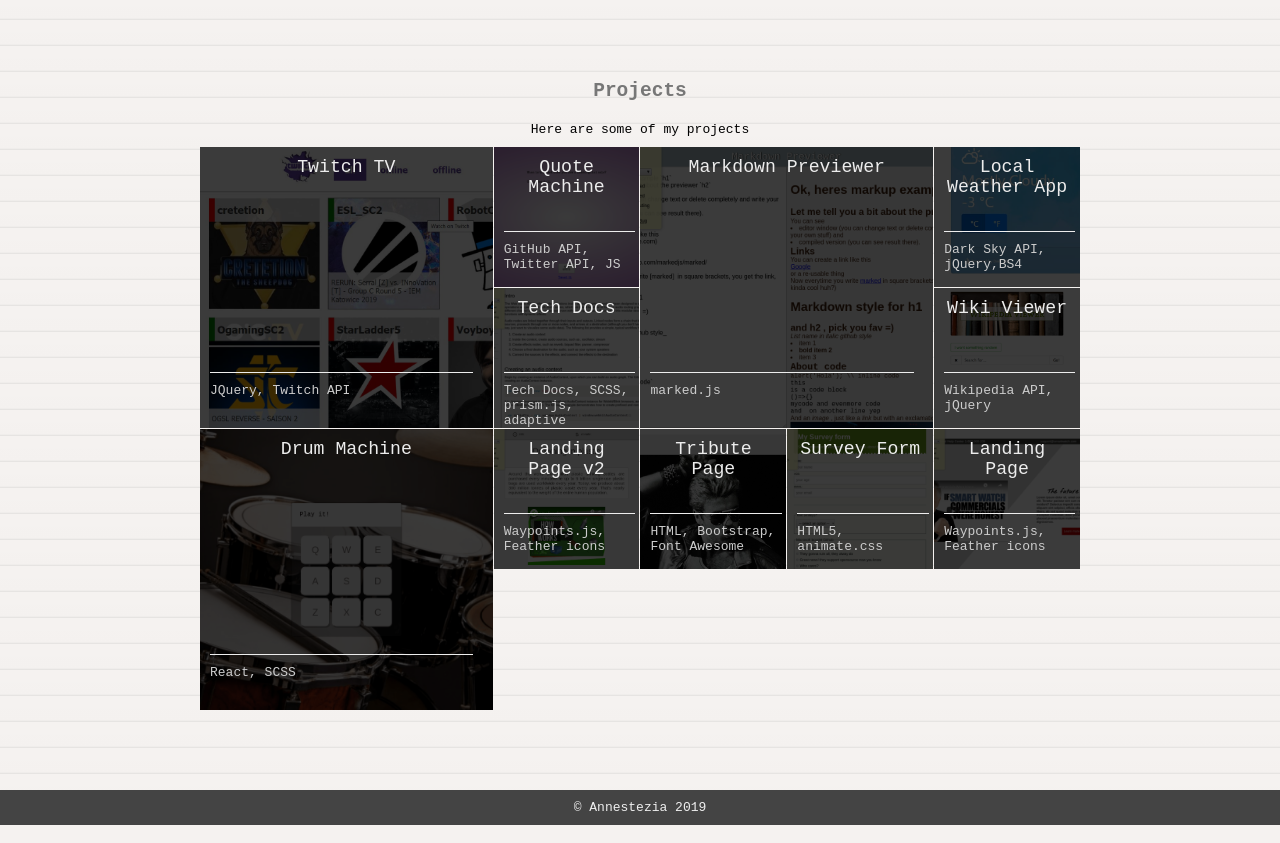
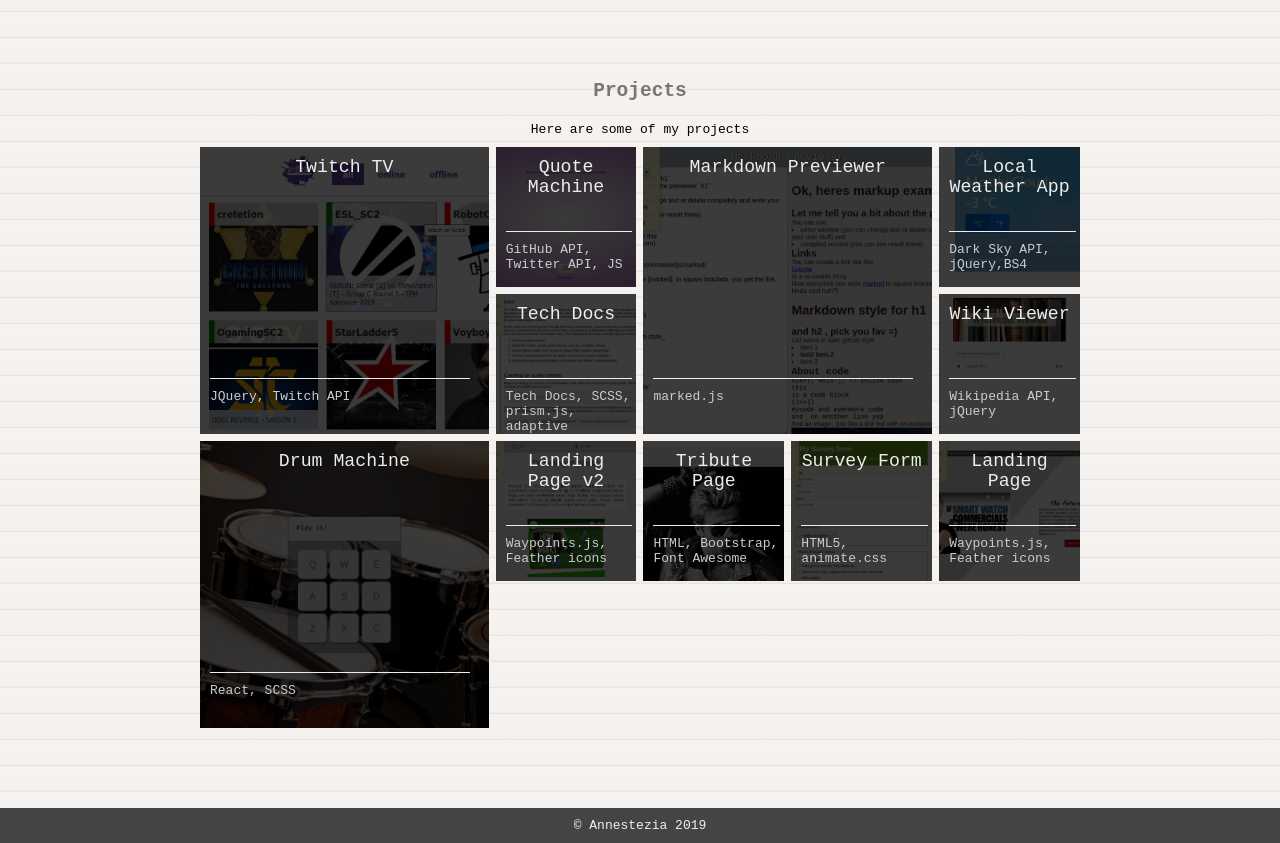
Before and after one commit to Annestezia/portfolio, a React (Create React App) app: page / in a window 1280 px wide. Shown: the part 720-1563 px from the top of the page. Built offline with nearby package versions, Linux system fonts and the light colour scheme.

Commit message:
add  noopener noreferrer , css  gap size 7px

```diff
--- a/public/index.html
+++ b/public/index.html
@@ -27,11 +27,8 @@
         <h2>About</h2>
 
         <p> Hello, I'm Anastasia<br/> a developer<br/> a designer<br/> a d... shh.. =)</p>
-        <div id="confession" class="cofession">
-          <p></p>
-        </div>
         <div class="contacts">
-          <a href="https://www.freecodecamp.org/annestezia" id="profile-link" class="contact" target="_blank" title="My Free Code Camp Profile" rel="noopener noreferrer">FCC</a>
+          <a href="https://www.freecodecamp.org/annestezia" id="profile-link" class="contact" target="_blank" rel="noopener noreferrer" title="My Free Code Camp Profile" rel="noopener noreferrer">FCC</a>
           <!-- <a href="javascript:void(0);" class="contact" title="e-mail" id="email">e-mail</a> -->
           <a href="https://github.com/annestezia" class="contact" title="My GitHub Profile" target="_blank" rel="noopener noreferrer">GitHub</a>
         </div>
--- a/src/App.scss
+++ b/src/App.scss
@@ -180,7 +180,7 @@ nav {
   display: grid;
   grid-template-columns: repeat(auto-fill, minmax(140px, 1fr));
   grid-auto-rows: minmax(140px, auto);
-  grid-gap: 1px;
+  grid-gap: 7px;
   grid-auto-flow: dense;
   padding: 10px;
 }
```
